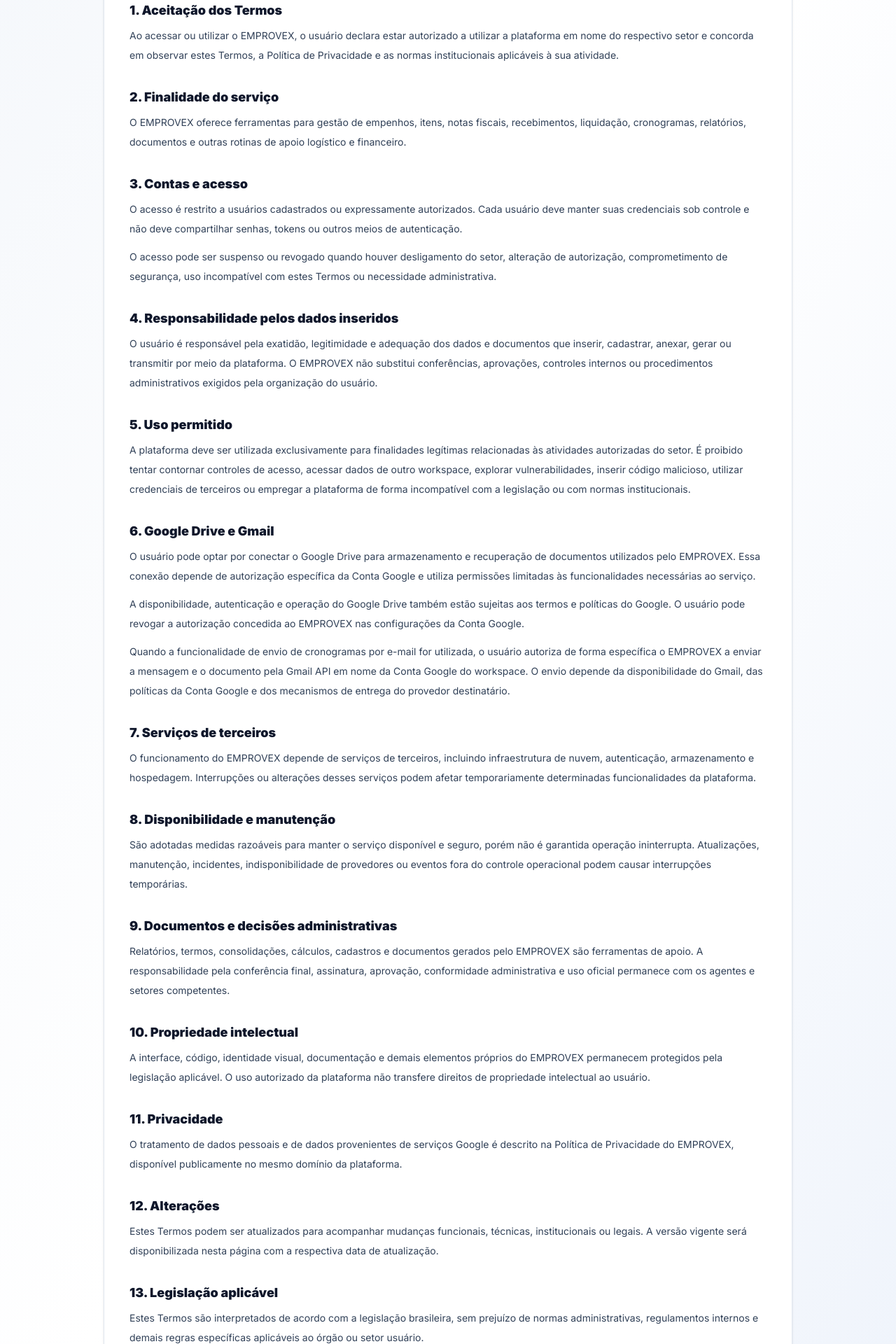
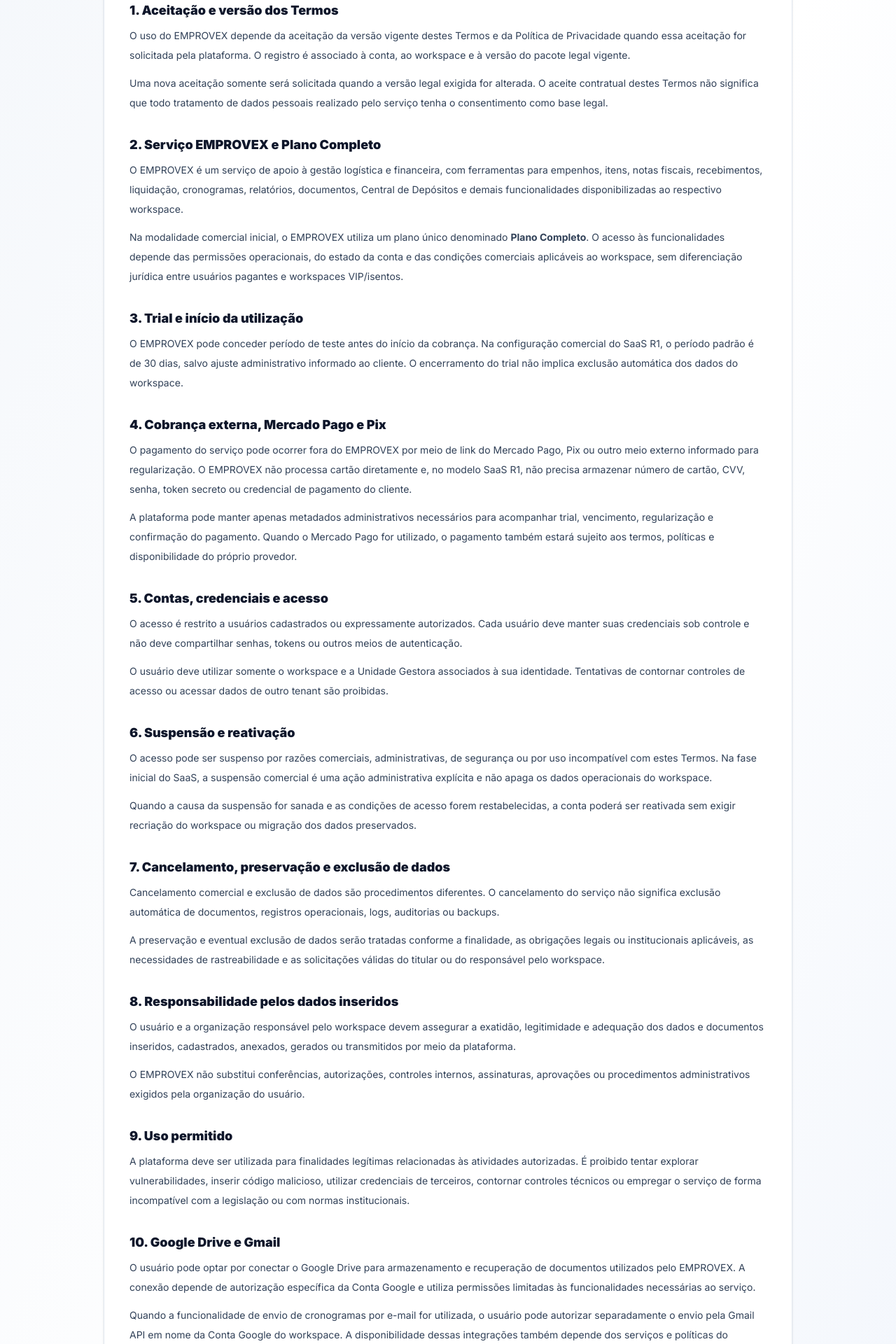
Before and after one commit to aprov-hgesm/Controles-de-Empenhos---Aprov, a Next.js app: page /terms in a window 1280 px wide. Shown: the part 360-2280 px from the top of the page at 70% size. Built offline with nearby package versions, Linux system fonts and the light colour scheme.

Commit message:
docs(legal): revise terms for SaaS R1

```diff
--- a/app/terms/page.tsx
+++ b/app/terms/page.tsx
@@ -1,10 +1,11 @@
 import type { Metadata } from 'next';
 
 import { LegalSection, PublicLegalLayout } from '../../components/legal/PublicLegalLayout';
+import { CURRENT_LEGAL_BUNDLE } from '../../lib/legalVersions';
 
 export const metadata: Metadata = {
   title: 'Termos de Serviço | EMPROVEX',
-  description: 'Termos de Serviço do EMPROVEX para usuários e setores autorizados.',
+  description: 'Termos de Serviço do EMPROVEX para utilização do SaaS, trial, Plano Completo e serviços integrados.',
 };
 
 export default function TermsPage() {
@@ -12,87 +13,142 @@
     <PublicLegalLayout
       eyebrow="Condições de utilização"
       title="Termos de Serviço"
-      description="Estes Termos estabelecem as condições para utilização do EMPROVEX por usuários e setores previamente autorizados."
-      updatedAt="18 de setembro de 2026"
+      description="Estes Termos estabelecem as condições para utilização do EMPROVEX como serviço por usuários e workspaces previamente autorizados."
+      updatedAt="1º de outubro de 2026"
+      version={CURRENT_LEGAL_BUNDLE.termsVersion}
     >
-      <LegalSection title="1. Aceitação dos Termos">
+      <LegalSection title="1. Aceitação e versão dos Termos">
         <p>
-          Ao acessar ou utilizar o EMPROVEX, o usuário declara estar autorizado a utilizar a plataforma em nome do
-          respectivo setor e concorda em observar estes Termos, a Política de Privacidade e as normas institucionais
-          aplicáveis à sua atividade.
+          O uso do EMPROVEX depende da aceitação da versão vigente destes Termos e da Política de Privacidade quando
+          essa aceitação for solicitada pela plataforma. O registro é associado à conta, ao workspace e à versão do
+          pacote legal vigente.
+        </p>
+        <p>
+          Uma nova aceitação somente será solicitada quando a versão legal exigida for alterada. O aceite contratual
+          destes Termos não significa que todo tratamento de dados pessoais realizado pelo serviço tenha o consentimento
+          como base legal.
         </p>
       </LegalSection>
 
-      <LegalSection title="2. Finalidade do serviço">
+      <LegalSection title="2. Serviço EMPROVEX e Plano Completo">
         <p>
-          O EMPROVEX oferece ferramentas para gestão de empenhos, itens, notas fiscais, recebimentos, liquidação,
-          cronogramas, relatórios, documentos e outras rotinas de apoio logístico e financeiro.
+          O EMPROVEX é um serviço de apoio à gestão logística e financeira, com ferramentas para empenhos, itens, notas
+          fiscais, recebimentos, liquidação, cronogramas, relatórios, documentos, Central de Depósitos e demais
+          funcionalidades disponibilizadas ao respectivo workspace.
+        </p>
+        <p>
+          Na modalidade comercial inicial, o EMPROVEX utiliza um plano único denominado <strong>Plano Completo</strong>.
+          O acesso às funcionalidades depende das permissões operacionais, do estado da conta e das condições comerciais
+          aplicáveis ao workspace, sem diferenciação jurídica entre usuários pagantes e workspaces VIP/isentos.
         </p>
       </LegalSection>
 
-      <LegalSection title="3. Contas e acesso">
+      <LegalSection title="3. Trial e início da utilização">
+        <p>
+          O EMPROVEX pode conceder período de teste antes do início da cobrança. Na configuração comercial do SaaS R1,
+          o período padrão é de 30 dias, salvo ajuste administrativo informado ao cliente. O encerramento do trial não
+          implica exclusão automática dos dados do workspace.
+        </p>
+      </LegalSection>
+
+      <LegalSection title="4. Cobrança externa, Mercado Pago e Pix">
+        <p>
+          O pagamento do serviço pode ocorrer fora do EMPROVEX por meio de link do Mercado Pago, Pix ou outro meio
+          externo informado para regularização. O EMPROVEX não processa cartão diretamente e, no modelo SaaS R1, não
+          precisa armazenar número de cartão, CVV, senha, token secreto ou credencial de pagamento do cliente.
+        </p>
+        <p>
+          A plataforma pode manter apenas metadados administrativos necessários para acompanhar trial, vencimento,
+          regularização e confirmação do pagamento. Quando o Mercado Pago for utilizado, o pagamento também estará
+          sujeito aos termos, políticas e disponibilidade do próprio provedor.
+        </p>
+      </LegalSection>
+
+      <LegalSection title="5. Contas, credenciais e acesso">
         <p>
           O acesso é restrito a usuários cadastrados ou expressamente autorizados. Cada usuário deve manter suas
           credenciais sob controle e não deve compartilhar senhas, tokens ou outros meios de autenticação.
         </p>
         <p>
-          O acesso pode ser suspenso ou revogado quando houver desligamento do setor, alteração de autorização,
-          comprometimento de segurança, uso incompatível com estes Termos ou necessidade administrativa.
+          O usuário deve utilizar somente o workspace e a Unidade Gestora associados à sua identidade. Tentativas de
+          contornar controles de acesso ou acessar dados de outro tenant são proibidas.
         </p>
       </LegalSection>
 
-      <LegalSection title="4. Responsabilidade pelos dados inseridos">
+      <LegalSection title="6. Suspensão e reativação">
         <p>
-          O usuário é responsável pela exatidão, legitimidade e adequação dos dados e documentos que inserir,
-          cadastrar, anexar, gerar ou transmitir por meio da plataforma. O EMPROVEX não substitui conferências,
-          aprovações, controles internos ou procedimentos administrativos exigidos pela organização do usuário.
+          O acesso pode ser suspenso por razões comerciais, administrativas, de segurança ou por uso incompatível com
+          estes Termos. Na fase inicial do SaaS, a suspensão comercial é uma ação administrativa explícita e não apaga
+          os dados operacionais do workspace.
+        </p>
+        <p>
+          Quando a causa da suspensão for sanada e as condições de acesso forem restabelecidas, a conta poderá ser
+          reativada sem exigir recriação do workspace ou migração dos dados preservados.
         </p>
       </LegalSection>
 
-      <LegalSection title="5. Uso permitido">
+      <LegalSection title="7. Cancelamento, preservação e exclusão de dados">
         <p>
-          A plataforma deve ser utilizada exclusivamente para finalidades legítimas relacionadas às atividades
-          autorizadas do setor. É proibido tentar contornar controles de acesso, acessar dados de outro workspace,
-          explorar vulnerabilidades, inserir código malicioso, utilizar credenciais de terceiros ou empregar a
-          plataforma de forma incompatível com a legislação ou com normas institucionais.
+          Cancelamento comercial e exclusão de dados são procedimentos diferentes. O cancelamento do serviço não
+          significa exclusão automática de documentos, registros operacionais, logs, auditorias ou backups.
+        </p>
+        <p>
+          A preservação e eventual exclusão de dados serão tratadas conforme a finalidade, as obrigações legais ou
+          institucionais aplicáveis, as necessidades de rastreabilidade e as solicitações válidas do titular ou do
+          responsável pelo workspace.
         </p>
       </LegalSection>
 
-      <LegalSection title="6. Google Drive e Gmail">
+      <LegalSection title="8. Responsabilidade pelos dados inseridos">
         <p>
-          O usuário pode optar por conectar o Google Drive para armazenamento e recuperação de documentos utilizados
-          pelo EMPROVEX. Essa conexão depende de autorização específica da Conta Google e utiliza permissões limitadas
-          às funcionalidades necessárias ao serviço.
+          O usuário e a organização responsável pelo workspace devem assegurar a exatidão, legitimidade e adequação dos
+          dados e documentos inseridos, cadastrados, anexados, gerados ou transmitidos por meio da plataforma.
         </p>
         <p>
-          A disponibilidade, autenticação e operação do Google Drive também estão sujeitas aos termos e políticas do
-          Google. O usuário pode revogar a autorização concedida ao EMPROVEX nas configurações da Conta Google.
-        </p>
-        <p>
-          Quando a funcionalidade de envio de cronogramas por e-mail for utilizada, o usuário autoriza de forma
-          específica o EMPROVEX a enviar a mensagem e o documento pela Gmail API em nome da Conta Google do workspace.
-          O envio depende da disponibilidade do Gmail, das políticas da Conta Google e dos mecanismos de entrega do
-          provedor destinatário.
+          O EMPROVEX não substitui conferências, autorizações, controles internos, assinaturas, aprovações ou
+          procedimentos administrativos exigidos pela organização do usuário.
         </p>
       </LegalSection>
 
-      <LegalSection title="7. Serviços de terceiros">
+      <LegalSection title="9. Uso permitido">
         <p>
-          O funcionamento do EMPROVEX depende de serviços de terceiros, incluindo infraestrutura de nuvem,
-          autenticação, armazenamento e hospedagem. Interrupções ou alterações desses serviços podem afetar
-          temporariamente determinadas funcionalidades da plataforma.
+          A plataforma deve ser utilizada para finalidades legítimas relacionadas às atividades autorizadas. É proibido
+          tentar explorar vulnerabilidades, inserir código malicioso, utilizar credenciais de terceiros, contornar
+          controles técnicos ou empregar o serviço de forma incompatível com a legislação ou com normas institucionais.
         </p>
       </LegalSection>
 
-      <LegalSection title="8. Disponibilidade e manutenção">
+      <LegalSection title="10. Google Drive e Gmail">
         <p>
-          São adotadas medidas razoáveis para manter o serviço disponível e seguro, porém não é garantida operação
-          ininterrupta. Atualizações, manutenção, incidentes, indisponibilidade de provedores ou eventos fora do
-          controle operacional podem causar interrupções temporárias.
+          O usuário pode optar por conectar o Google Drive para armazenamento e recuperação de documentos utilizados
+          pelo EMPROVEX. A conexão depende de autorização específica da Conta Google e utiliza permissões limitadas às
+          funcionalidades necessárias ao serviço.
+        </p>
+        <p>
+          Quando a funcionalidade de envio de cronogramas por e-mail for utilizada, o usuário pode autorizar
+          separadamente o envio pela Gmail API em nome da Conta Google do workspace. A disponibilidade dessas
+          integrações também depende dos serviços e políticas do Google.
         </p>
       </LegalSection>
 
-      <LegalSection title="9. Documentos e decisões administrativas">
+      <LegalSection title="11. Serviços de terceiros">
+        <p>
+          O funcionamento do EMPROVEX depende de serviços de terceiros, incluindo Firebase/Google Cloud, Vercel e,
+          quando escolhidas pelo usuário, integrações Google e meios externos de pagamento como Mercado Pago e Pix.
+          Cada serviço de terceiro possui termos, políticas e condições próprias.
+        </p>
+      </LegalSection>
+
+      <LegalSection title="12. Disponibilidade, manutenção e incidentes">
+        <p>
+          São adotadas medidas razoáveis para manter o EMPROVEX disponível e seguro, porém não há promessa de
+          disponibilidade absoluta ou operação ininterrupta. Atualizações, manutenção, incidentes, indisponibilidade de
+          provedores, falhas de conectividade ou eventos fora do controle operacional podem causar interrupções
+          temporárias.
+        </p>
+      </LegalSection>
+
+      <LegalSection title="13. Documentos e decisões administrativas">
         <p>
           Relatórios, termos, consolidações, cálculos, cadastros e documentos gerados pelo EMPROVEX são ferramentas de
           apoio. A responsabilidade pela conferência final, assinatura, aprovação, conformidade administrativa e uso
@@ -100,7 +156,7 @@
         </p>
       </LegalSection>
 
-      <LegalSection title="10. Propriedade intelectual">
+      <LegalSection title="14. Propriedade intelectual">
         <p>
           A interface, código, identidade visual, documentação e demais elementos próprios do EMPROVEX permanecem
           protegidos pela legislação aplicável. O uso autorizado da plataforma não transfere direitos de propriedade
@@ -108,30 +164,31 @@
         </p>
       </LegalSection>
 
-      <LegalSection title="11. Privacidade">
+      <LegalSection title="15. Privacidade e proteção de dados">
         <p>
-          O tratamento de dados pessoais e de dados provenientes de serviços Google é descrito na Política de
-          Privacidade do EMPROVEX, disponível publicamente no mesmo domínio da plataforma.
+          O tratamento de dados pessoais, dados operacionais, registros de auditoria e dados provenientes de serviços
+          integrados é descrito na Política de Privacidade do EMPROVEX, disponível publicamente no mesmo domínio.
         </p>
       </LegalSection>
 
-      <LegalSection title="12. Alterações">
+      <LegalSection title="16. Alterações destes Termos">
         <p>
-          Estes Termos podem ser atualizados para acompanhar mudanças funcionais, técnicas, institucionais ou legais.
-          A versão vigente será disponibilizada nesta página com a respectiva data de atualização.
+          Estes Termos podem ser atualizados para refletir mudanças funcionais, comerciais, técnicas ou legais. A
+          versão e a data vigentes são exibidas nesta página. Quando a atualização exigir novo aceite, o EMPROVEX
+          solicitará a aceitação da nova versão antes da continuidade do uso autenticado.
         </p>
       </LegalSection>
 
-      <LegalSection title="13. Legislação aplicável">
+      <LegalSection title="17. Legislação aplicável">
         <p>
           Estes Termos são interpretados de acordo com a legislação brasileira, sem prejuízo de normas administrativas,
-          regulamentos internos e demais regras específicas aplicáveis ao órgão ou setor usuário.
+          regulamentos internos e demais regras específicas aplicáveis à organização ou ao setor usuário.
         </p>
       </LegalSection>
 
-      <LegalSection title="14. Contato">
+      <LegalSection title="18. Suporte e contato">
         <p>
-          Dúvidas sobre estes Termos ou sobre o funcionamento do EMPROVEX podem ser encaminhadas para
+          Dúvidas sobre estes Termos, regularização ou funcionamento do EMPROVEX podem ser encaminhadas para
           <strong> aprov1hgesm@gmail.com</strong>.
         </p>
       </LegalSection>
```
